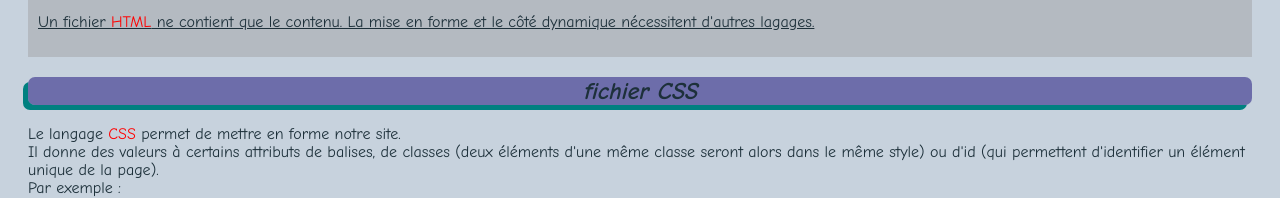
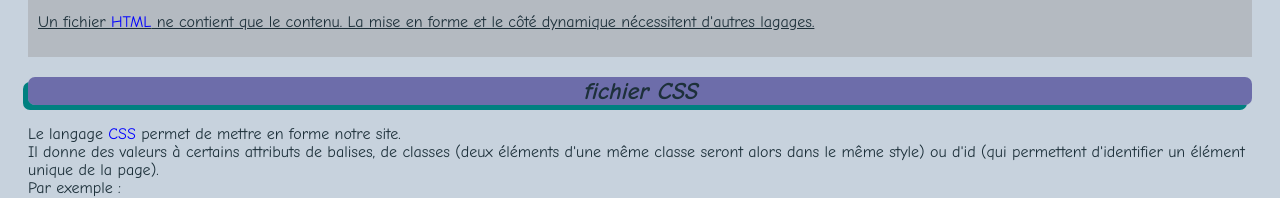
Before and after one commit to ICNLaureGatet/SNT, a plain HTML site: page documents/site/pageInit.html in a window 1280 px wide. Shown: the part 443-641 px from the top of the page. Drawn offline with Linux system fonts and the light colour scheme.

Commit message:
Update style.css

```diff
--- a/documents/site/style.css
+++ b/documents/site/style.css
@@ -1,10 +1,10 @@
 html {
     font-family: "Comic Sans MS", Verdana, sans-serif;
-    background-color: rgb(199, 210, 221);
     padding: 5px;
 }
 
 body {
+    background-color: rgb(199, 210, 221);
     padding: 15px;
     color: rgb(29, 48, 58);
 }
@@ -53,22 +53,13 @@ code {
 }
 
 .langage {
-    /*Je mets en bleu les noms de langages*/
     color: blue;
-}
-
-div .langage {
-    color: red;
 }
 
 #finHTML {
     text-decoration: underline;
 }
 
-#finHTML>.langage {
-    color: red;
-}
-
 a:hover {
     font-size: 2em;
     background-color: gold;
```
